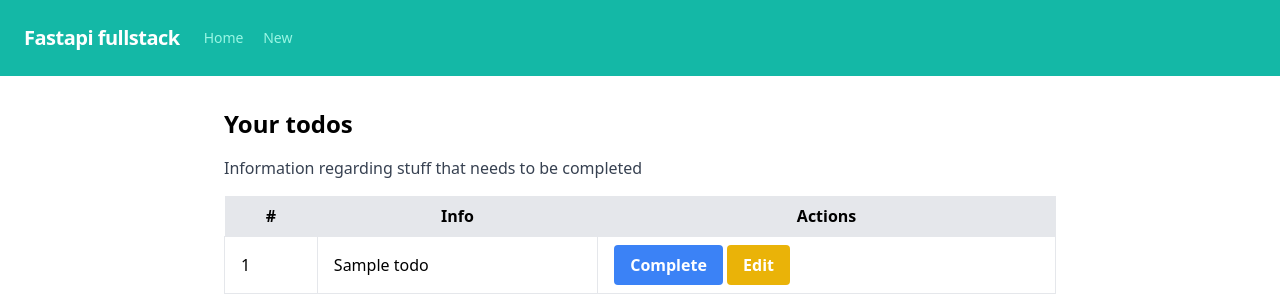
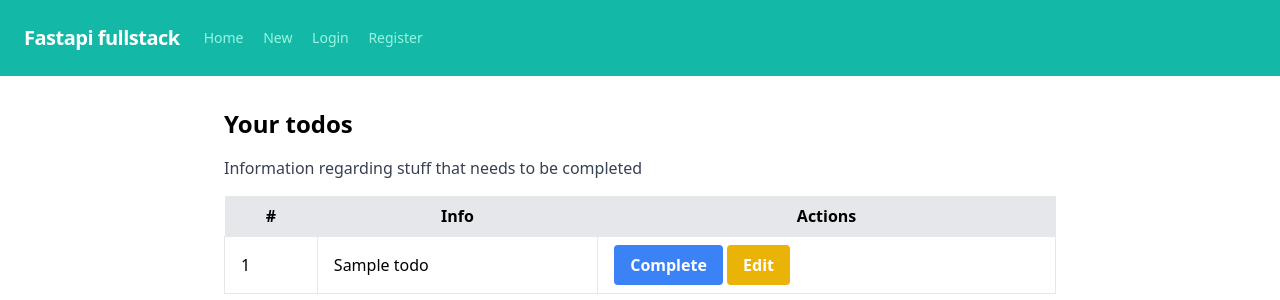
Before and after one commit to DanteLopezL/fastapi_mvc, a FastAPI app: page /todos/ in a window 1280 px wide. Shown: the top 300 px of the page. Run offline with FastAPI, Linux system fonts and the light colour scheme; tables that the repository leaves empty hold one stand-in row (values such as "Sample post"); some libraries are stand-ins or nearby versions.

Commit message:
Added login and register options to navbar

```diff
--- a/app/templates/layout.html
+++ b/app/templates/layout.html
@@ -32,6 +32,12 @@
                     <li class="block mt-4 lg:inline-block lg:mt-0 text-teal-200 hover:text-white mr-4">
                         <a href="/todos/new">New</a>
                     </li>
+                    <li class="block mt-4 lg:inline-block lg:mt-0 text-teal-200 hover:text-white mr-4">
+                        <a href="/auth/login">Login</a>
+                    </li>
+                    <li class="block mt-4 lg:inline-block lg:mt-0 text-teal-200 hover:text-white mr-4">
+                        <a href="/auth/register">Register</a>
+                    </li>
                 </ul>
             </div>
         </nav>
```
